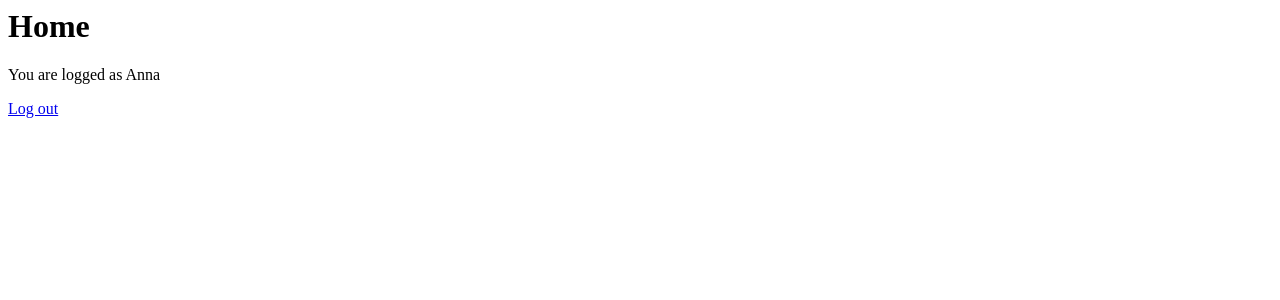
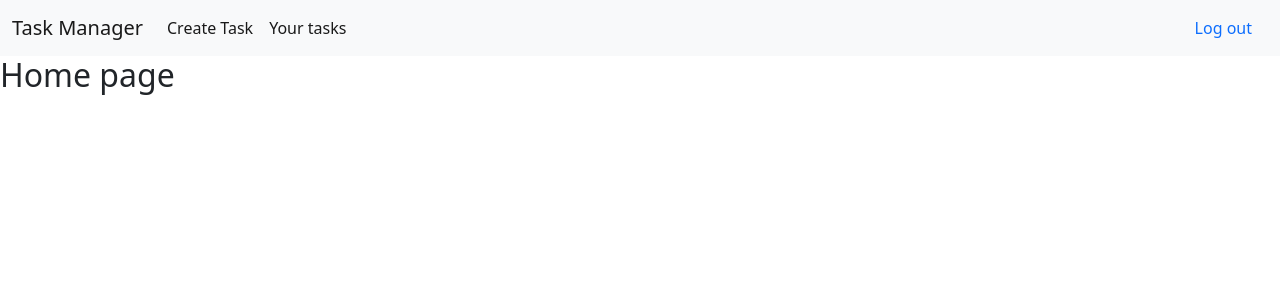
Before and after one commit to AnnaMrowca/toDoApp, a Django app: page / in a window 1280 px wide. Shown: the top 300 px of the page. Run offline with Django 3.2, Linux system fonts and the light colour scheme; a user stored in the database is signed in.

Commit message:
creating navbar in bootstrap for home page and adding base.html

```diff
--- /dev/null
+++ b/toDo/templates/base.html
@@ -0,0 +1,61 @@
+<!doctype html>
+<html lang="en">
+  <head>
+    <!-- Required meta tags -->
+    <meta charset="utf-8">
+    <meta name="viewport" content="width=device-width, initial-scale=1">
+
+    <!-- Bootstrap CSS -->
+    <link href="https://cdn.jsdelivr.net/npm/bootstrap@5.0.2/dist/css/bootstrap.min.css" rel="stylesheet" integrity="sha384-EVSTQN3/azprG1Anm3QDgpJLIm9Nao0Yz1ztcQTwFspd3yD65VohhpuuCOmLASjC" crossorigin="anonymous">
+
+    <title>Task Manager</title>
+
+  </head>
+
+  <body>
+
+  <nav class="navbar navbar-expand-lg navbar-light bg-light">
+  <div class="container-fluid">
+    <a class="navbar-brand" href="#">Task Manager</a>
+    <button class="navbar-toggler" type="button" data-bs-toggle="collapse" data-bs-target="#navbarSupportedContent" aria-controls="navbarSupportedContent" aria-expanded="false" aria-label="Toggle navigation">
+      <span class="navbar-toggler-icon"></span>
+    </button>
+    <div class="collapse navbar-collapse" id="navbarSupportedContent">
+      <ul class="navbar-nav me-auto mb-2 mb-lg-0">
+        <li class="nav-item">
+          <a class="nav-link active" aria-current="page" href="{% url 'create' %}">Create Task</a>
+        </li>
+        <li class="nav-item">
+          <a class="nav-link active" href="{%url 'tasks' %}">Your tasks</a>
+        </li>
+             </ul>
+      <div class="d-flex">
+        {% if user.is_authenticated %}
+        <a class="nav-link active" href="{% url 'logout'%}">Log out</a>
+
+        {% else %}
+        <a class="nav-link active" href="{% url 'log' %}">Log in</a>
+        <a class="nav-link active" href="{% url 'register' %}">Sign up</a>
+
+        {% endif %}
+      </div>
+    </div>
+  </div>
+</nav>
+
+  {% block content%}
+
+  {% endblock content %}
+
+    <!-- Optional JavaScript; choose one of the two! -->
+
+    <!-- Option 1: Bootstrap Bundle with Popper -->
+    <script src="https://cdn.jsdelivr.net/npm/bootstrap@5.0.2/dist/js/bootstrap.bundle.min.js" integrity="sha384-MrcW6ZMFYlzcLA8Nl+NtUVF0sA7MsXsP1UyJoMp4YLEuNSfAP+JcXn/tWtIaxVXM" crossorigin="anonymous"></script>
+
+    <!-- Option 2: Separate Popper and Bootstrap JS -->
+    <!--
+    <script src="https://cdn.jsdelivr.net/npm/@popperjs/core@2.9.2/dist/umd/popper.min.js" integrity="sha384-IQsoLXl5PILFhosVNubq5LC7Qb9DXgDA9i+tQ8Zj3iwWAwPtgFTxbJ8NT4GN1R8p" crossorigin="anonymous"></script>
+    <script src="https://cdn.jsdelivr.net/npm/bootstrap@5.0.2/dist/js/bootstrap.min.js" integrity="sha384-cVKIPhGWiC2Al4u+LWgxfKTRIcfu0JTxR+EQDz/bgldoEyl4H0zUF0QKbrJ0EcQF" crossorigin="anonymous"></script>
+    -->
+  </body>
+</html>
--- a/toDo/templates/home.html
+++ b/toDo/templates/home.html
@@ -1,21 +1,7 @@
-<h1>Home</h1>
-{% if user.is_authenticated %}
-<p>You are logged as {{user}}</p>
+{% extends 'base.html' %}
 
-<!--<form action="{% url 'logout' %}"method="POST">-->
+{% block content %}
 
-<!--    <button type="Submit">Logout</button>-->
+<h2>Home page</h2>
 
-<a href="{% url 'logout'%}">Log out</a>
-
-{% csrf_token %}
-
-</form>
-
-{% else %}
-
-<a href="{% url 'log' %}">Log in</a>
-<a href="{% url 'register' %}">Register</a>
-
-
-{% endif %}
+{% endblock content %}
```
Also changed, not shown: toDo/templates/tasks.html (+3 -7 lines), db.sqlite3.
